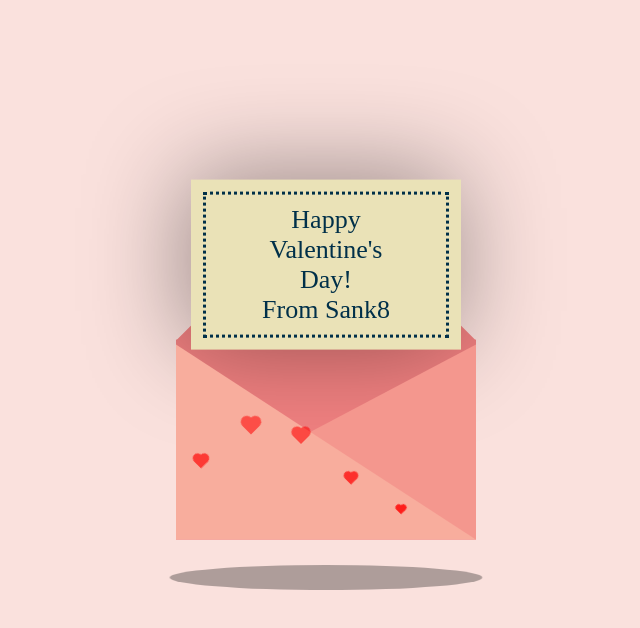
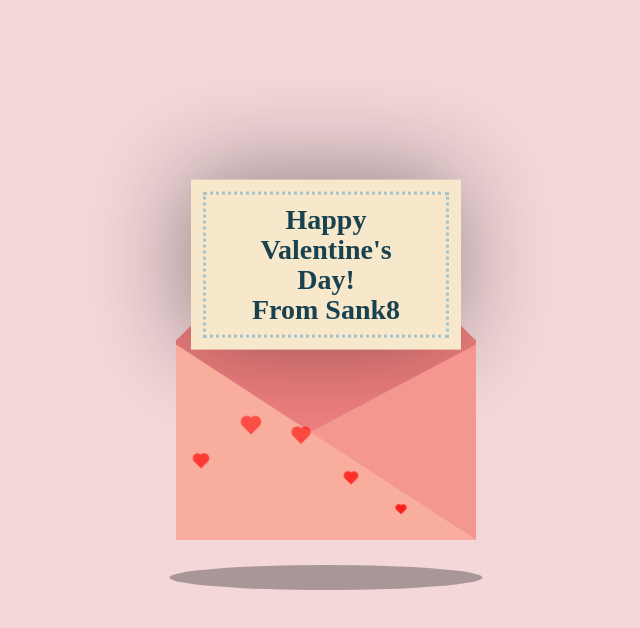
Before and after one commit to sank08/valentine, a React (Create React App) app: page / in a window 1280 px wide. Shown: the top 628 px of the page, without its empty margins (314-954 px from the left). Built offline with nearby package versions, Linux system fonts and the light colour scheme.

Commit message:
css changes

```diff
--- a/src/App.css
+++ b/src/App.css
@@ -3,7 +3,7 @@ body {
   justify-content: center;
   align-items: center;
   height: 100vh;
-  background-color: #fae1dd;
+  background-color: #f3d7d9;
 }
 
 .container {
@@ -48,7 +48,7 @@ body {
 
 .card {
   position: absolute;
-  background-color: #eae2b7;
+  background-color: #f7e7cb;
   width: 270px;
   height: 170px;
   top: 5px;
@@ -61,10 +61,14 @@ body {
   justify-content: center;
 }
 
+.card span{
+  text-transform: capitalize;
+}
+
 .card:before {
   content:"";
   position: absolute;
-  border:3px solid #003049;
+  border:3px solid #a5c3cc;
   border-style: dotted;
   width: 240px;
   height: 140px;
@@ -74,11 +78,13 @@ body {
 
 .text {
   position: absolute;
+  font-weight: 700;
   font-family: 'Brush Script MT', cursive;
-  font-size: 26px;
+  font-size: 28px;
   text-align: center;
   line-height:30px;
-  color: #003049;
+  color: #194250;
+  /* color: #003049; */
 }
 
 .heart {
--- a/src/App.js
+++ b/src/App.js
@@ -1,20 +1,23 @@
 import './App.css';
 
 function App() {
+  const query = new URLSearchParams(window.location.search);
+  const token = query.get('token')
+  console.log(token)
   return (
-    <Heart />
+    <Heart name={token} />
   );
 }
 
 function Heart(props) {
-  let name = props.name?props.name:"From Sank8";
+  let name = props.name ? props.name : "From Sank8";
   return (
     <div class="container">
       <div class="valentines">
         <div class="envelope"></div>
         <div class="front"></div>
         <div class="card">
-          <div class="text">Happy<br /> Valentine's<br /> Day! <br/>{name}</div>
+          <div class="text">Happy<br /> Valentine's<br /> Day! <br /><span>{name}</span></div>
         </div>
       </div>
       <div class="hearts">
```
